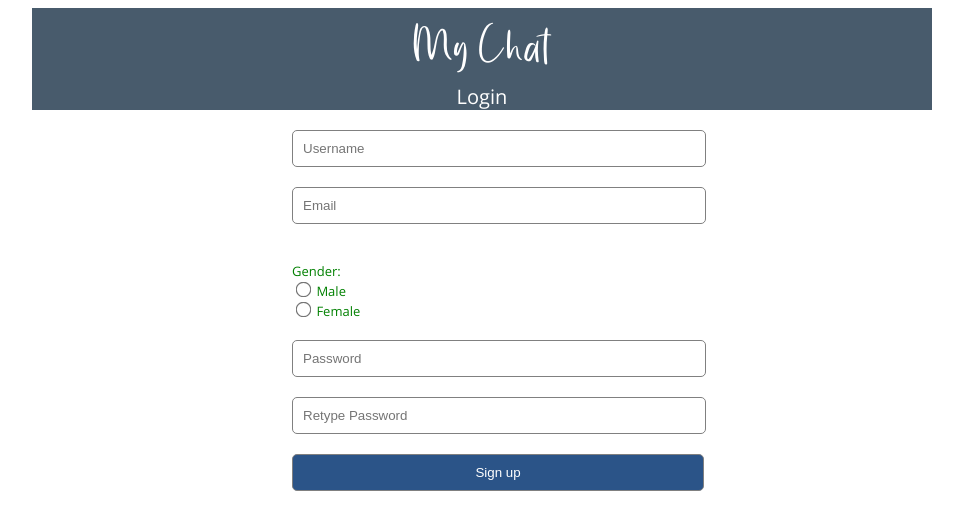
After one commit to ViniciusB-Dev/ChatArpe, a PHP site: page /signup.php in a window 1280 px wide. The commit adds this page. Shown: the top 530 px of the page, without its empty margins (158-1121 px from the left). Run offline with PHP 8.4, Linux system fonts and the light colour scheme.

Commit message:
ATUALIZANDO COM DB CRIADO

```diff
--- /dev/null
+++ b/mychat/api.php
@@ -0,0 +1,3 @@
+<?php
+
+echo "printed data from the server";
--- /dev/null
+++ b/mychat/signup.php
@@ -0,0 +1,116 @@
+<!DOCTYPE html>
+<html lang="en">
+<head>
+    <meta charset="UTF-8">
+    <meta http-equiv="X-UA-Compatible" content="IE=edge">
+    <meta name="viewport" content="width=device-width, initial-scale=1.0">
+    <title>My Chat</title>
+
+    <style type="text/css">
+
+    @font-face{
+        font-family: headFont;
+        src: url(ui/fonts/Summer-Vibes-OTF.otf);
+    }
+    @font-face{
+        font-family: myFont;
+        src: url(ui/fonts/OpenSans-Regular.ttf);
+    }
+
+    #wrapper{
+        max-width:900px;
+        min-height: 500px;
+        margin: auto;
+        color: green;
+        font-family: myFont;
+        font-size: 13px;
+
+    }
+
+    form {
+        margin: auto;
+        padding: 10px;
+        width: 100%;
+        max-width: 400px;
+    }
+
+    input[type=text], input[type=password], input[type=submit]{
+        padding: 10px;
+        margin: 10px;
+        width: 98%;
+        border-radius: 5px;
+        border: solid 1px grey;
+    }
+
+    input[type=submit]{
+        width: 103%;
+        cursor: pointer;
+        background-color: #2b5488;
+        color: white;
+
+    }
+
+    input[type=radio]{
+        transform: scale(1.2);
+        cursor: pointer;
+    }
+
+    #header{
+        background-color: #485b6c;
+        font-size: 40px;
+        text-align:center;
+        font-family: headFont;
+        width: 100%;
+        color: white;
+    }
+    </style>
+
+
+</head>
+<body>
+    <div id="wrapper">
+
+        <div id="header">
+            My Chat
+            <div style="font-size: 20px; font-family: myFont;">Login</div>
+        </div>
+
+        <form action="">
+            <input type="text" name="username" placeholder="Username"><br>
+            <input type="text" name="email" placeholder="Email"><br>
+            <div style="padding: 10px;">
+                <br>Gender:<br>
+                <input type="radio" name="gender"> Male<br>
+                <input type="radio" name="gender"> Female<br>
+            </div>
+            <input type="password" name="password" placeholder="Password"><br>
+            <input type="text" name="password2" placeholder="Retype Password"><br>
+            <input type="submit" value="Sign up" ><br>
+        </form>
+    </div>
+</body>
+</html>
+
+<script type="text/javascript">
+
+    function _(element){
+        return document.getElementById(element)
+    }
+
+    var label = _("label_chat");
+    label.addEventListener("click", function(){
+
+        var inner_pannel = _("inner_left_pannel");
+
+        var ajax = new XMLHttpRequest();
+        ajax.onload = function(){
+
+            if(ajax.status == 200 || ajax.readyState == 4){
+                inner_pannel.innerHTML = ajax.responseText;
+            }
+        }
+
+        ajax.open("POST", "file.php", true);
+        ajax.send();
+    })
+</script>
```
Also changed, not shown: mychat/index.php (+101 -6 lines), mychat/README.TXT.
